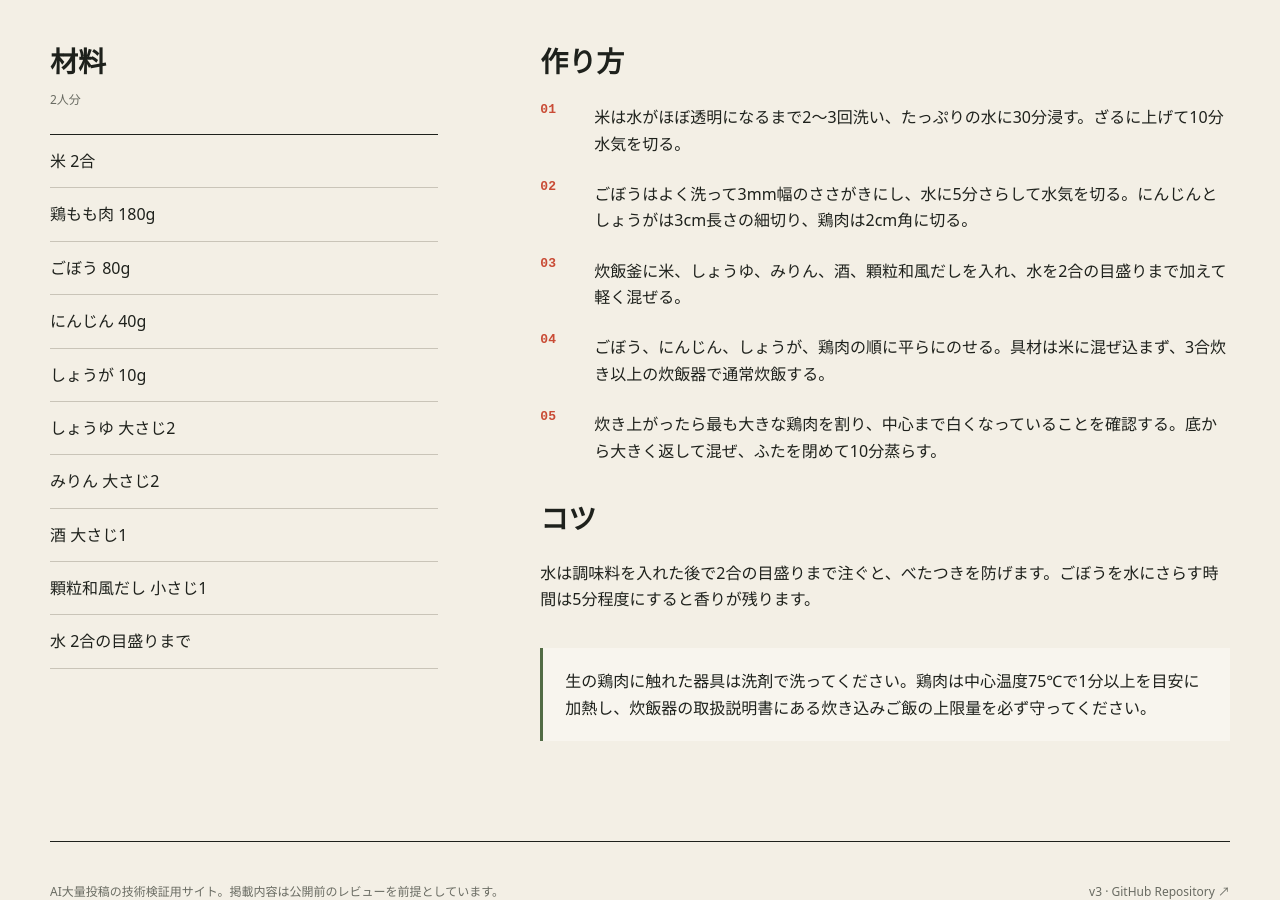
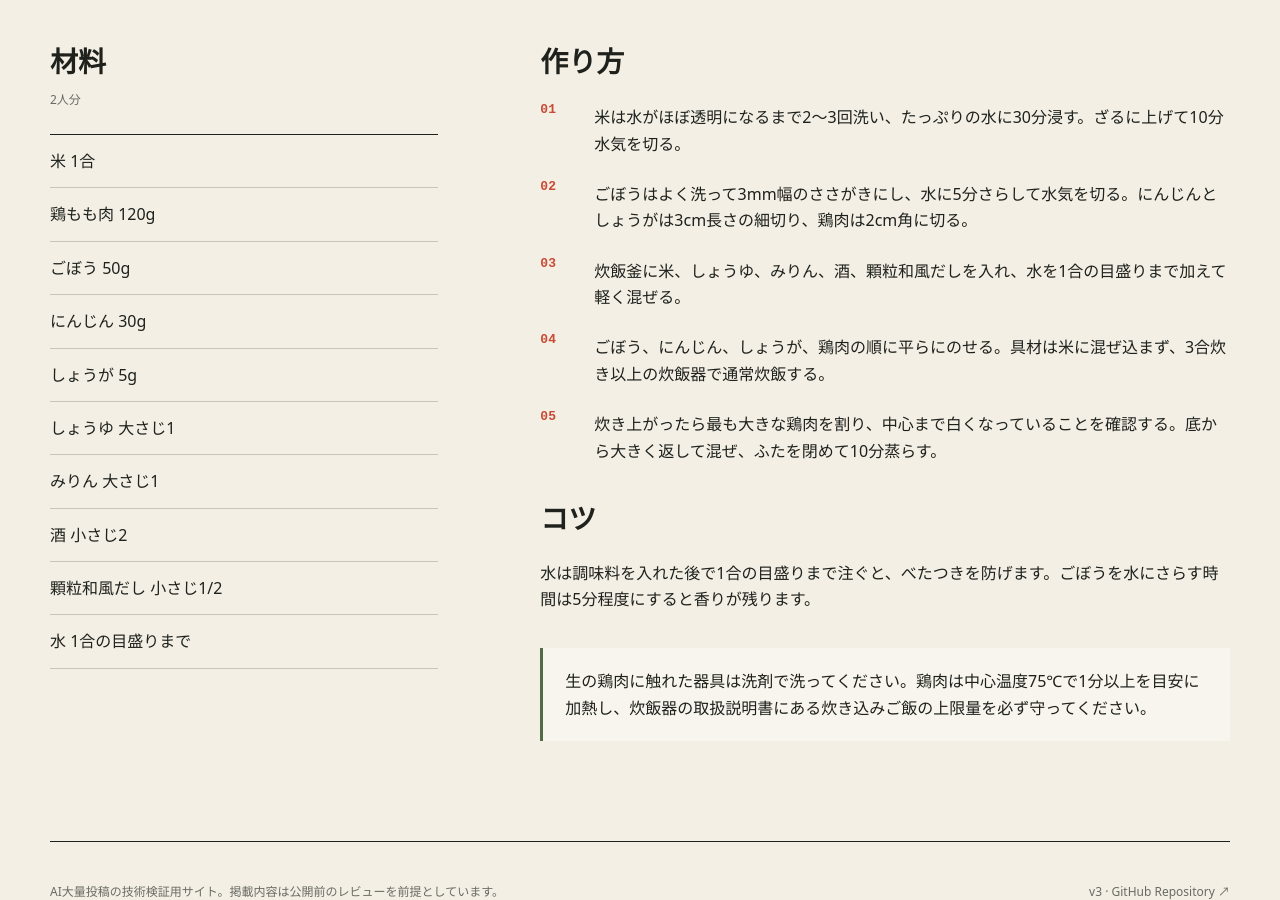
Before and after one commit to gakkii415/ai-recipe-poc, a Jekyll site: the page built from _posts/2026-09-05-chicken-burdock-rice.md, in a window 1280 px wide and 900 px high, scrolled down 587 px. Built offline with Jekyll 4.4.1, drawn with Linux system fonts in a browser that asks for light colours.

Commit message:
fix: review指摘を反映 (2026-09-05-chicken-burdock-rice.md)

```diff
--- a/_posts/2026-09-05-chicken-burdock-rice.md
+++ b/_posts/2026-09-05-chicken-burdock-rice.md
@@ -11,16 +11,16 @@ cook_minutes: 55
 servings: 2
 difficulty: "ふつう"
 ingredients:
-  - "米 2合"
-  - "鶏もも肉 180g"
-  - "ごぼう 80g"
-  - "にんじん 40g"
-  - "しょうが 10g"
-  - "しょうゆ 大さじ2"
-  - "みりん 大さじ2"
-  - "酒 大さじ1"
-  - "顆粒和風だし 小さじ1"
-  - "水 2合の目盛りまで"
+  - "米 1合"
+  - "鶏もも肉 120g"
+  - "ごぼう 50g"
+  - "にんじん 30g"
+  - "しょうが 5g"
+  - "しょうゆ 大さじ1"
+  - "みりん 大さじ1"
+  - "酒 小さじ2"
+  - "顆粒和風だし 小さじ1/2"
+  - "水 1合の目盛りまで"
 author: "AI Recipe PoC"
 generator: "ChatGPT Work subagent"
 prompt_version: "v2-pipeline"
@@ -33,12 +33,12 @@ published: true
 
 1. 米は水がほぼ透明になるまで2〜3回洗い、たっぷりの水に30分浸す。ざるに上げて10分水気を切る。
 2. ごぼうはよく洗って3mm幅のささがきにし、水に5分さらして水気を切る。にんじんとしょうがは3cm長さの細切り、鶏肉は2cm角に切る。
-3. 炊飯釜に米、しょうゆ、みりん、酒、顆粒和風だしを入れ、水を2合の目盛りまで加えて軽く混ぜる。
+3. 炊飯釜に米、しょうゆ、みりん、酒、顆粒和風だしを入れ、水を1合の目盛りまで加えて軽く混ぜる。
 4. ごぼう、にんじん、しょうが、鶏肉の順に平らにのせる。具材は米に混ぜ込まず、3合炊き以上の炊飯器で通常炊飯する。
 5. 炊き上がったら最も大きな鶏肉を割り、中心まで白くなっていることを確認する。底から大きく返して混ぜ、ふたを閉めて10分蒸らす。
 
 ## コツ
 
-水は調味料を入れた後で2合の目盛りまで注ぐと、べたつきを防げます。ごぼうを水にさらす時間は5分程度にすると香りが残ります。
+水は調味料を入れた後で1合の目盛りまで注ぐと、べたつきを防げます。ごぼうを水にさらす時間は5分程度にすると香りが残ります。
 
 > 生の鶏肉に触れた器具は洗剤で洗ってください。鶏肉は中心温度75℃で1分以上を目安に加熱し、炊飯器の取扱説明書にある炊き込みご飯の上限量を必ず守ってください。
```
